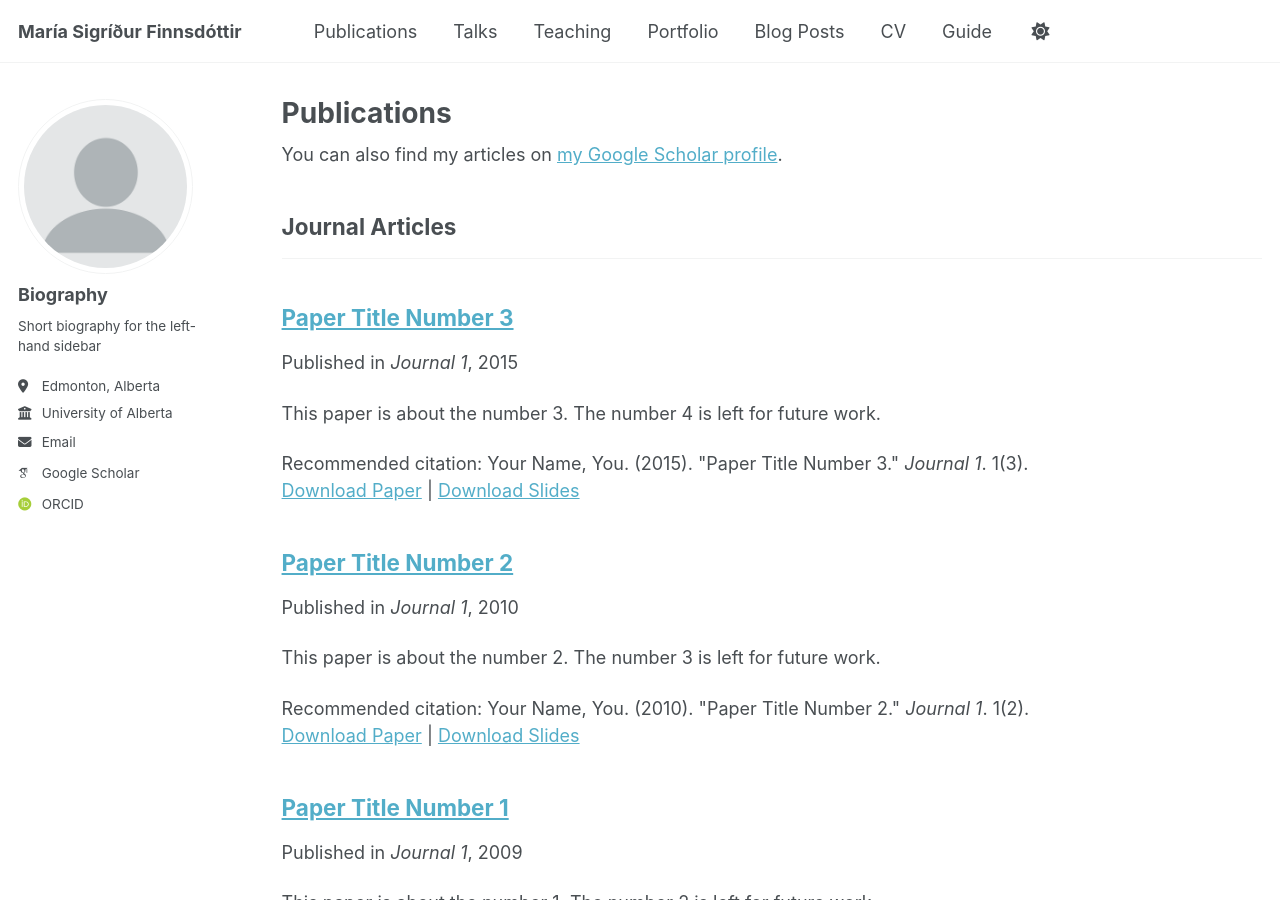
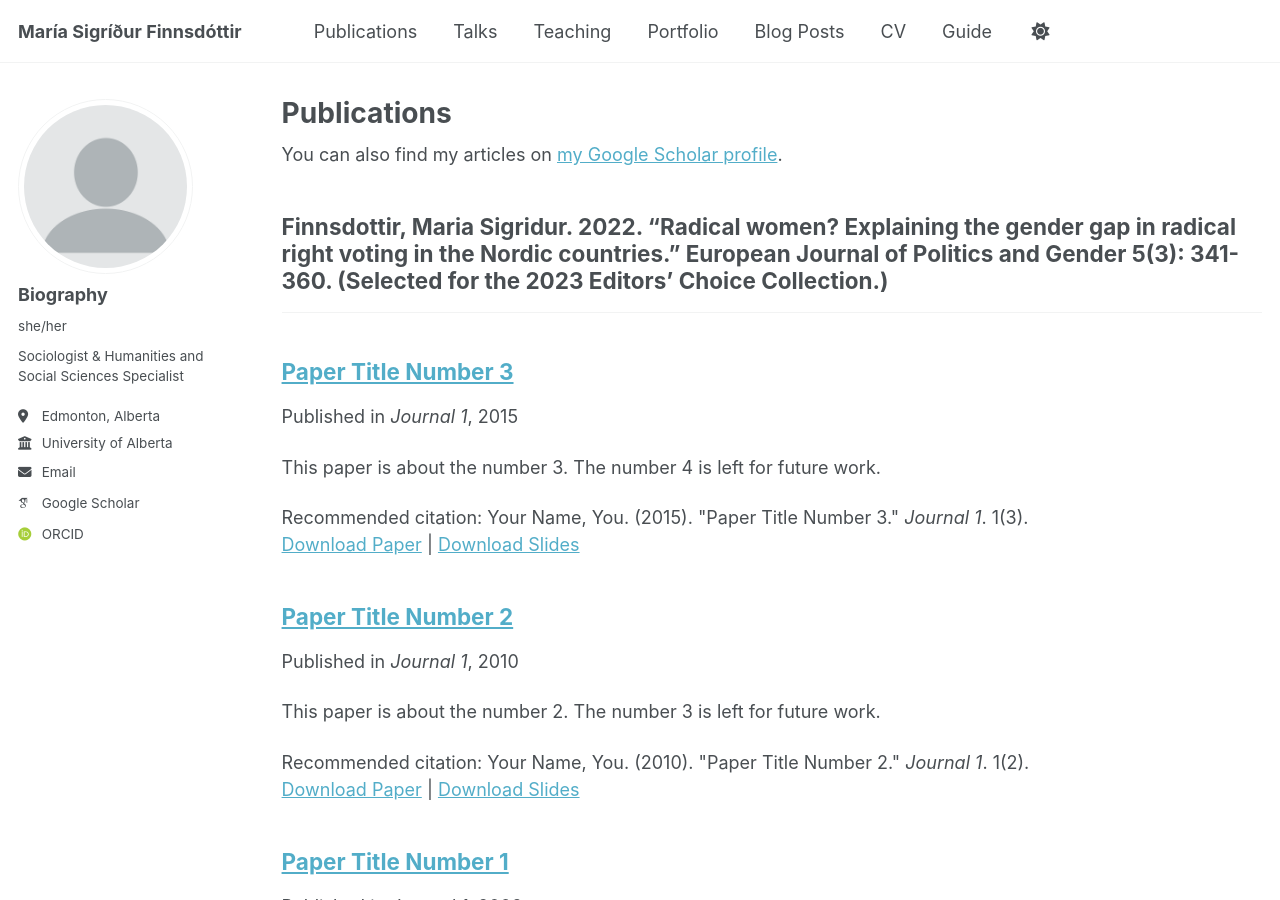
Before and after one commit to finnsdot-ualberta/finnsdottir.github.io, a Jekyll site: the page built from _pages/publications.html, in a window 1280 px wide and 900 px high. Built offline with Jekyll 4.4.1, drawn with Linux system fonts in a browser that asks for light colours; some web fonts are replaced.

Commit message:
Update _config.yml

```diff
--- a/_config.yml
+++ b/_config.yml
@@ -12,7 +12,7 @@ site_theme               : "default"
 title                    : "María Sigríður Finnsdóttir"
 title_separator          : "-"
 name                     : &name "María Sigríður Finnsdóttir"
-description              : &description "Humanities and Social Sciences Specialist at U of A. PhD in Sociology. Working to connect humanities and social sciences researchers to digital tools and strengthen their research."
+description              : &description "Humanities and Social Sciences Specialist in Digital Research Services at U of A. PhD in Sociology. Working to connect humanities and social sciences researchers to digital tools and strengthen their research."
 url                      : https://finnsdottir.github.io # the base hostname & protocol for your site e.g. "https://[your GitHub username].github.io" or if you already have some other page hosted on Github then use "https://[your GitHub username].github.io/[Your Repo Name]"
 baseurl                  : "" # the subpath of your site, e.g. "/blog"
 repository               : "academicpages/academicpages.github.io"
@@ -24,26 +24,25 @@ author:
   # Biographic information
   avatar           : "profile.png"
   name             : "Biography"
-  pronouns         : # example: "she/her"
-  bio              : "Short biography for the left-hand sidebar"
+  pronouns         : "she/her"
+  bio              : "Sociologist & Humanities and Social Sciences Specialist"
   location         : "Edmonton, Alberta"
   employer         : "University of Alberta"
   email            : "finnsdot@ualberta.ca"
 
   # Academic websites
   googlescholar    : "https://scholar.google.ca/citations?view_op=list_works&hl=en&user=-OyNxLQAAAAJ"
-  impactstory      : # URL
   orcid            : "https://orcid.org/0000-0002-1109-8678"
-  semantic         : # URL
-  researchgate     : # URL
-  scopus           : # URL
 
 # Publication Category - The following the list of publication categories and their headings
 publication_category:
   books:
-    title: 'Books'
+    title: 'Tepperman, Lorne and Maria Finnsdottir. 2021. Canada’s Place: A Global Perspective. Oakville, ON: Rocks Mills Press.'
   manuscripts:
-    title: 'Journal Articles'
+    title: 'Finnsdottir, Maria Sigridur. (In review). “‘The PPC is anti-lockdown, anti-vaccine mandate, anti-vaccine passport:’ COVID-19 and the performance of crisis in Canadian populist far-right communication.” Canadian Review of Sociology.'
+    title: 'Finnsdottir, Maria Sigridur. 2024. “Radical right cooperation: Gender and political networks in the European Parliament.” European Union Politics 25(4): 772-798.'
+    title: 'Finnsdottir, Maria Sigridur. 2023. “The Rassemblement National online: Investigating the politics of gender and racism of the radical right on social media.” Continuum 38(4): 502-516.'
+    title: 'Finnsdottir, Maria Sigridur. 2022. “Radical women? Explaining the gender gap in radical right voting in the Nordic countries.” European Journal of Politics and Gender 5(3): 341-360. (Selected for the 2023 Editors’ Choice Collection.)'
   conferences:
     title: 'Conference Papers'
 
```
